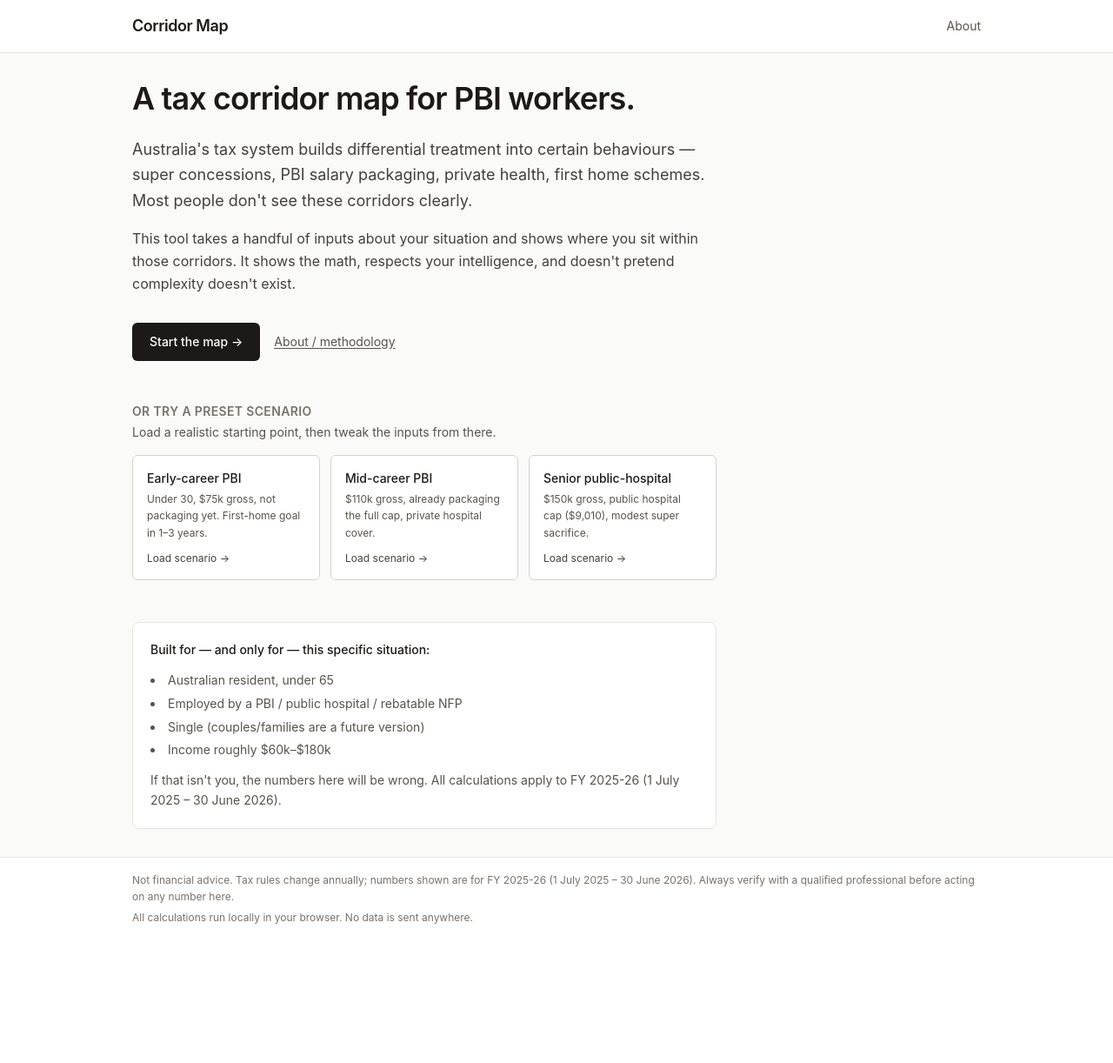
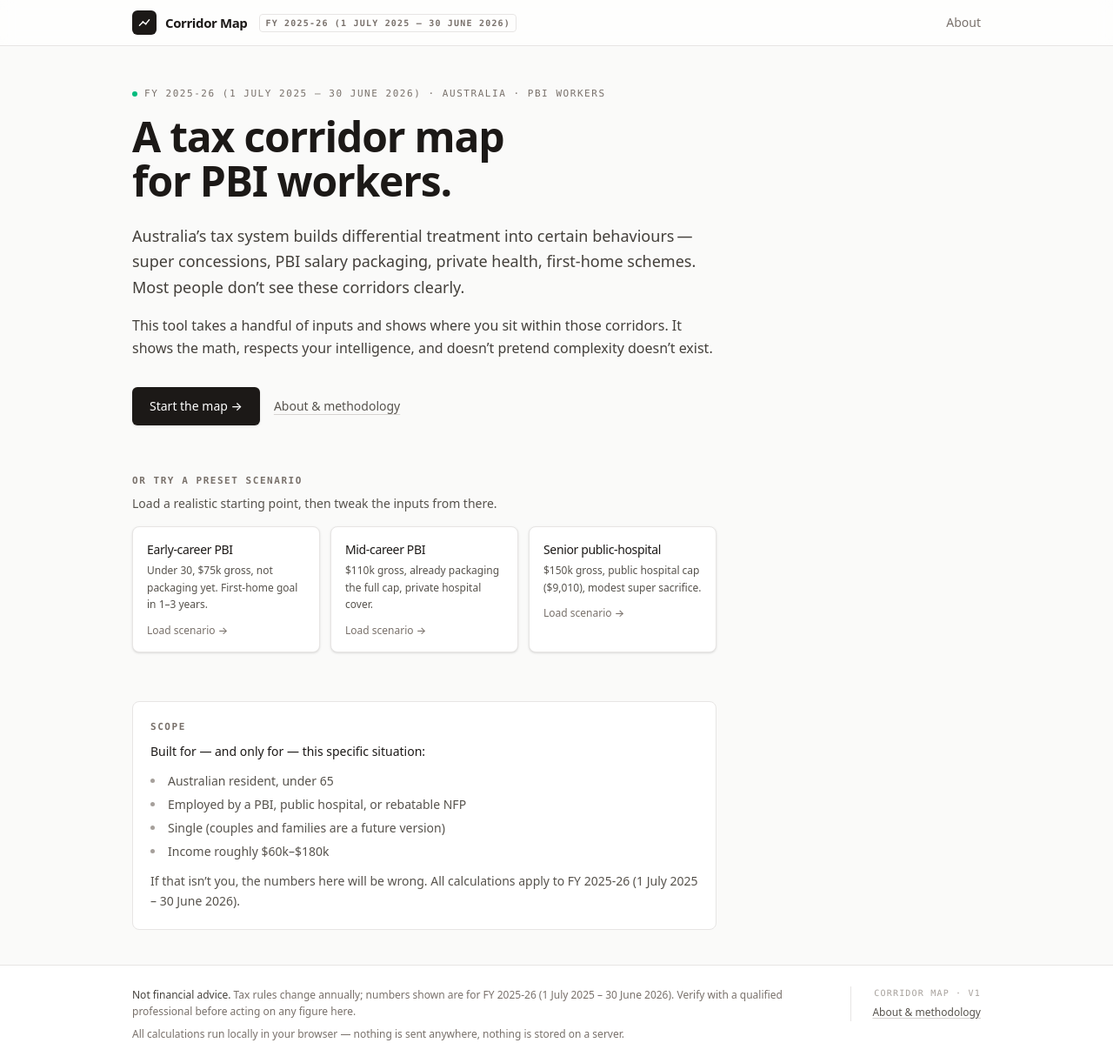
Before and after one commit to zophiezlan/corridor-map, a React (Vite) app: page / in a window 1280 px wide. Shown: the whole page at 87% size. Before the commit the page ends 1080 px from the top, so only its background shows below. Built offline with nearby package versions, Linux system fonts and the light colour scheme.

Commit message:
feat: add variable font support with Inter and JetBrains Mono, enhance UI styling and accessibility

```diff
--- a/package.json
+++ b/package.json
@@ -15,6 +15,8 @@
     "fix": "npm run format && npm run lint && npm run typecheck && npm run test"
   },
   "dependencies": {
+    "@fontsource-variable/inter": "^5.2.8",
+    "@fontsource-variable/jetbrains-mono": "^5.2.8",
     "@tailwindcss/vite": "^4.2.2",
     "react": "^19.2.4",
     "react-dom": "^19.2.4",
--- a/src/components/Layout.tsx
+++ b/src/components/Layout.tsx
@@ -1,40 +1,79 @@
-import { Link, Outlet, useLocation } from "react-router-dom";
+import { Link, NavLink, Outlet, useLocation } from "react-router-dom";
 import { FINANCIAL_YEAR_LABEL } from "../calc/constants";
+
+function BrandMark() {
+  return (
+    <span
+      aria-hidden
+      className="inline-flex h-7 w-7 items-center justify-center rounded-md bg-stone-900 text-white"
+    >
+      <svg
+        viewBox="0 0 20 20"
+        className="h-4 w-4"
+        fill="none"
+        stroke="currentColor"
+        strokeWidth="1.75"
+        strokeLinecap="round"
+      >
+        <path d="M3 14 L8 9 L12 12 L17 6" />
+        <circle cx="8" cy="9" r="1.25" fill="currentColor" stroke="none" />
+        <circle cx="12" cy="12" r="1.25" fill="currentColor" stroke="none" />
+      </svg>
+    </span>
+  );
+}
+
+const navLinkClass = ({ isActive }: { isActive: boolean }) =>
+  [
+    "text-sm transition-colors",
+    isActive
+      ? "text-stone-900 font-medium"
+      : "text-stone-500 hover:text-stone-900",
+  ].join(" ");
 
 export function Layout() {
   const location = useLocation();
   const isHome = location.pathname === "/";
 
   return (
-    <div className="min-h-screen flex flex-col bg-stone-50 text-stone-900">
+    <div className="min-h-screen flex flex-col bg-stone-50 text-stone-900 antialiased">
       <a
         href="#main-content"
         className="sr-only focus:not-sr-only focus:absolute focus:left-4 focus:top-4 focus:z-50 focus:rounded-md focus:bg-stone-900 focus:px-4 focus:py-2 focus:text-sm focus:font-medium focus:text-white focus:shadow-lg focus:outline-none focus:ring-2 focus:ring-stone-700 focus:ring-offset-2"
       >
         Skip to main content
       </a>
-      <header className="border-b border-stone-200 bg-white">
-        <div className="mx-auto max-w-5xl px-6 py-4 flex items-center justify-between">
-          <Link to="/" className="font-semibold text-lg tracking-tight">
-            Corridor Map
+
+      <header className="border-b border-stone-200 bg-white/80 backdrop-blur supports-[backdrop-filter]:bg-white/70">
+        <div className="mx-auto max-w-5xl px-6 py-3 flex items-center justify-between gap-4">
+          <Link
+            to="/"
+            className="flex items-center gap-2.5 font-semibold tracking-tight text-stone-900 focus:outline-none focus-visible:ring-2 focus-visible:ring-stone-700 focus-visible:ring-offset-2 rounded-sm"
+            aria-label="Corridor Map — home"
+          >
+            <BrandMark />
+            <span className="text-[15px] leading-none">Corridor Map</span>
+            <span
+              className="hidden sm:inline-block text-[10px] font-mono uppercase tracking-[0.12em] text-stone-500 ml-1 px-1.5 py-0.5 rounded border border-stone-200"
+              aria-label={`Financial year ${FINANCIAL_YEAR_LABEL}`}
+            >
+              {FINANCIAL_YEAR_LABEL}
+            </span>
           </Link>
-          <nav
-            className="text-sm text-stone-600 flex gap-4"
-            aria-label="Primary"
-          >
+          <nav className="flex items-center gap-5" aria-label="Primary">
             {!isHome && (
-              <Link to="/inputs" className="hover:text-stone-900">
+              <NavLink to="/inputs" className={navLinkClass}>
                 Inputs
-              </Link>
+              </NavLink>
             )}
             {!isHome && (
-              <Link to="/map" className="hover:text-stone-900">
+              <NavLink to="/map" className={navLinkClass}>
                 Map
-              </Link>
+              </NavLink>
             )}
-            <Link to="/about" className="hover:text-stone-900">
+            <NavLink to="/about" className={navLinkClass}>
               About
-            </Link>
+            </NavLink>
           </nav>
         </div>
       </header>
@@ -42,22 +81,40 @@ export function Layout() {
       <main
         id="main-content"
         tabIndex={-1}
-        className="mx-auto w-full max-w-5xl flex-1 px-6 py-8 focus:outline-none"
+        className="mx-auto w-full max-w-5xl flex-1 px-6 py-10 focus:outline-none"
       >
         <Outlet />
       </main>
 
       <footer className="border-t border-stone-200 bg-white">
-        <div className="mx-auto max-w-5xl px-6 py-4 text-xs text-stone-500 leading-relaxed">
-          <p>
-            Not financial advice. Tax rules change annually; numbers shown are
-            for {FINANCIAL_YEAR_LABEL}. Always verify with a qualified
-            professional before acting on any number here.
-          </p>
-          <p className="mt-1">
-            All calculations run locally in your browser. No data is sent
-            anywhere.
-          </p>
+        <div className="mx-auto max-w-5xl px-6 py-6 text-xs text-stone-500 leading-relaxed grid gap-3 sm:grid-cols-[1fr_auto] sm:items-start">
+          <div className="space-y-1.5">
+            <p>
+              <span className="font-medium text-stone-700">
+                Not financial advice.
+              </span>{" "}
+              Tax rules change annually; numbers shown are for{" "}
+              {FINANCIAL_YEAR_LABEL}. Verify with a qualified professional
+              before acting on any figure here.
+            </p>
+            <p>
+              All calculations run locally in your browser — nothing is sent
+              anywhere, nothing is stored on a server.
+            </p>
+          </div>
+          <div className="sm:text-right sm:pl-6 sm:border-l sm:border-stone-200 space-y-1">
+            <p className="font-mono uppercase tracking-[0.12em] text-[10px] text-stone-400">
+              Corridor Map · v1
+            </p>
+            <p>
+              <Link
+                to="/about"
+                className="text-stone-600 hover:text-stone-900 underline underline-offset-2 decoration-stone-300"
+              >
+                About &amp; methodology
+              </Link>
+            </p>
+          </div>
         </div>
       </footer>
     </div>
--- /dev/null
+++ b/src/fontsource.d.ts
@@ -0,0 +1,3 @@
+// Side-effect-only imports for @fontsource-variable packages (CSS, no JS types).
+declare module "@fontsource-variable/inter";
+declare module "@fontsource-variable/jetbrains-mono";
--- a/src/index.css
+++ b/src/index.css
@@ -1,4 +1,37 @@
 @import "tailwindcss";
+
+@theme {
+  --font-sans:
+    "Inter Variable", ui-sans-serif, system-ui, -apple-system, "Segoe UI",
+    Roboto, Helvetica, Arial, sans-serif;
+  --font-mono:
+    "JetBrains Mono Variable", ui-monospace, SFMono-Regular, Menlo, Monaco,
+    Consolas, "Liberation Mono", "Courier New", monospace;
+  --font-display: "Inter Variable", ui-sans-serif, system-ui, sans-serif;
+}
+
+:root {
+  font-feature-settings: "cv11", "ss01", "ss03", "cv01", "cv02";
+  font-variant-numeric: tabular-nums;
+  text-rendering: optimizeLegibility;
+  -webkit-font-smoothing: antialiased;
+  -moz-osx-font-smoothing: grayscale;
+}
+
+/* Money / number-heavy UI: keep tabular alignment even inside prose blocks. */
+.font-mono,
+.tabular-nums,
+input[type="number"],
+input[inputmode="numeric"] {
+  font-variant-numeric: tabular-nums;
+}
+
+/* Display-weight headings: tighter tracking, ss03 for disambiguated 0/O. */
+h1,
+h2,
+h3 {
+  font-feature-settings: "cv11", "ss01", "ss03";
+}
 
 /* Respect users who prefer reduced motion — WCAG 2.3.3 / user setting. */
 @media (prefers-reduced-motion: reduce) {
--- a/src/main.tsx
+++ b/src/main.tsx
@@ -1,5 +1,7 @@
 import { StrictMode } from "react";
 import { createRoot } from "react-dom/client";
+import "@fontsource-variable/inter";
+import "@fontsource-variable/jetbrains-mono";
 import "./index.css";
 import App from "./App.tsx";
 
--- a/src/routes/Home.tsx
+++ b/src/routes/Home.tsx
@@ -18,43 +18,53 @@ export function Home() {
 
   return (
     <div className="max-w-2xl">
-      <h1 className="text-4xl font-semibold tracking-tight">
-        A tax corridor map for PBI workers.
+      <p className="mb-4 inline-flex items-center gap-2 text-[11px] font-mono uppercase tracking-[0.14em] text-stone-500">
+        <span
+          aria-hidden
+          className="inline-block h-1.5 w-1.5 rounded-full bg-emerald-500"
+        />
+        {FINANCIAL_YEAR_LABEL} · Australia · PBI workers
+      </p>
+      <h1 className="text-4xl sm:text-5xl font-semibold tracking-tight text-stone-900 leading-[1.05]">
+        A tax corridor map
+        <br />
+        for PBI workers.
       </h1>
       <p className="mt-6 text-lg text-stone-700 leading-relaxed">
-        Australia's tax system builds differential treatment into certain
-        behaviours — super concessions, PBI salary packaging, private health,
-        first home schemes. Most people don't see these corridors clearly.
+        Australia&rsquo;s tax system builds differential treatment into certain
+        behaviours&thinsp;&mdash;&thinsp;super concessions, PBI salary
+        packaging, private health, first-home schemes. Most people don&rsquo;t
+        see these corridors clearly.
       </p>
       <p className="mt-4 text-stone-700 leading-relaxed">
-        This tool takes a handful of inputs about your situation and shows where
-        you sit within those corridors. It shows the math, respects your
-        intelligence, and doesn't pretend complexity doesn't exist.
+        This tool takes a handful of inputs and shows where you sit within those
+        corridors. It shows the math, respects your intelligence, and
+        doesn&rsquo;t pretend complexity doesn&rsquo;t exist.
       </p>
 
       <div className="mt-8 flex flex-wrap items-center gap-4">
         <Link
           to="/inputs"
-          className="inline-flex items-center rounded-md bg-stone-900 px-5 py-2.5 min-h-[44px] text-sm font-medium text-white hover:bg-stone-800 focus:outline-none focus:ring-2 focus:ring-stone-700 focus:ring-offset-2"
+          className="inline-flex items-center rounded-md bg-stone-900 px-5 py-2.5 min-h-[44px] text-sm font-medium text-white shadow-sm hover:bg-stone-800 transition-colors focus:outline-none focus-visible:ring-2 focus-visible:ring-stone-700 focus-visible:ring-offset-2"
         >
-          Start the map →
+          Start the map &rarr;
         </Link>
         <Link
           to="/about"
-          className="text-sm text-stone-600 hover:text-stone-900 underline underline-offset-2"
+          className="text-sm text-stone-600 hover:text-stone-900 underline underline-offset-4 decoration-stone-300"
         >
-          About / methodology
+          About &amp; methodology
         </Link>
       </div>
 
-      <section className="mt-12" aria-labelledby="presets-heading">
+      <section className="mt-14" aria-labelledby="presets-heading">
         <h2
           id="presets-heading"
-          className="text-sm font-semibold uppercase tracking-wide text-stone-500"
+          className="text-[11px] font-mono font-semibold uppercase tracking-[0.14em] text-stone-500"
         >
           Or try a preset scenario
         </h2>
-        <p className="mt-1 text-sm text-stone-600">
+        <p className="mt-2 text-sm text-stone-600">
           Load a realistic starting point, then tweak the inputs from there.
         </p>
         <div className="mt-4 grid gap-3 sm:grid-cols-3">
@@ -63,40 +73,46 @@ export function Home() {
               key={p.id}
               type="button"
               onClick={() => loadPreset(p.id)}
-              className="group flex h-full flex-col rounded-md border border-stone-300 bg-white p-4 text-left min-h-[44px] hover:border-stone-500 focus:outline-none focus:ring-2 focus:ring-stone-700/40 focus:ring-offset-2"
+              className="group relative flex h-full flex-col rounded-lg border border-stone-200 bg-white p-4 text-left min-h-[44px] shadow-sm transition hover:border-stone-400 hover:shadow-md focus:outline-none focus-visible:ring-2 focus-visible:ring-stone-700/40 focus-visible:ring-offset-2"
             >
-              <span className="text-sm font-medium text-stone-900">
+              <span className="text-sm font-medium text-stone-900 tracking-tight">
                 {p.label}
               </span>
               <span className="mt-1 text-xs text-stone-600 leading-relaxed">
                 {p.description}
               </span>
               <span
-                className="mt-3 text-xs text-stone-700 group-hover:text-stone-900"
+                className="mt-3 text-xs font-medium text-stone-500 group-hover:text-stone-900 transition-colors"
                 aria-hidden
               >
-                Load scenario →
+                Load scenario &rarr;
               </span>
             </button>
           ))}
         </div>
       </section>
 
-      <div className="mt-12 rounded-lg border border-stone-200 bg-white p-5 text-sm text-stone-600 leading-relaxed">
-        <p className="font-medium text-stone-900">
-          Built for — and only for — this specific situation:
+      <aside
+        className="mt-14 rounded-lg border border-stone-200 bg-white p-5 text-sm text-stone-600 leading-relaxed"
+        aria-label="Scope of this tool"
+      >
+        <p className="text-[11px] font-mono font-semibold uppercase tracking-[0.14em] text-stone-500">
+          Scope
         </p>
-        <ul className="mt-3 space-y-1 list-disc list-inside">
+        <p className="mt-2 font-medium text-stone-900">
+          Built for &mdash; and only for &mdash; this specific situation:
+        </p>
+        <ul className="mt-3 space-y-1 list-disc list-inside marker:text-stone-400">
           <li>Australian resident, under 65</li>
-          <li>Employed by a PBI / public hospital / rebatable NFP</li>
-          <li>Single (couples/families are a future version)</li>
-          <li>Income roughly $60k–$180k</li>
+          <li>Employed by a PBI, public hospital, or rebatable NFP</li>
+          <li>Single (couples and families are a future version)</li>
+          <li>Income roughly $60k&ndash;$180k</li>
         </ul>
         <p className="mt-3">
-          If that isn't you, the numbers here will be wrong. All calculations
-          apply to {FINANCIAL_YEAR_LABEL}.
+          If that isn&rsquo;t you, the numbers here will be wrong. All
+          calculations apply to {FINANCIAL_YEAR_LABEL}.
         </p>
-      </div>
+      </aside>
     </div>
   );
 }
```
Also changed, not shown: src/components/CorridorCard.tsx (+11 -7 lines), src/components/CorridorFrame.tsx (+14 -9 lines), src/routes/Map.tsx (+10 -8 lines), 1 other file (tests, documents, lock files or other folders).
